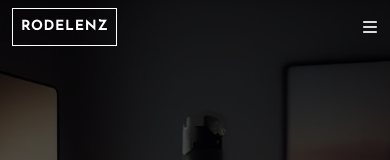
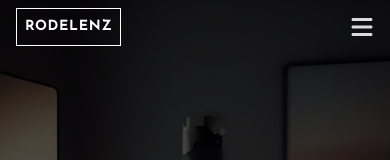
Before and after one commit to Chromax-design/rodelenz, a Next.js app: page / in a window 390 px wide. Shown: the top 160 px of the page. Built offline with nearby package versions, Linux system fonts and the light colour scheme.

Commit message:
fixed some padding style issues

```diff
--- a/components/Hero.tsx
+++ b/components/Hero.tsx
@@ -44,7 +44,7 @@ export function Hero() {
                 className="w-full min-h-screen object-cover object-center brightness-[0.3]"
               />
             </div>
-            <div className="absolute top-0 left-0 w-full h-screen flex place-items-center flex-col px-3">
+            <div className="absolute top-0 left-0 w-full h-screen flex place-items-center flex-col px-4">
               <div className="max-w-4xl h-full flex justify-center items-start flex-col mt-20">
                 <h1 className="uppercase text-6xl font-bold tracking-wide">
                   <TextGenerateEffect
--- a/components/Navbar.tsx
+++ b/components/Navbar.tsx
@@ -19,7 +19,7 @@ import { NavLinks } from "@/constants";
 const Navbar = () => {
   const pathname = usePathname();
   return (
-    <header className="absolute top-0 left-0 w-full py-2 px-3 md:px-10 z-10">
+    <header className="absolute top-0 left-0 w-full py-2 px-4 md:px-10 z-10">
       <nav className="hidden md:flex justify-between items-center">
         <span
           className={
--- a/components/Sidebar.tsx
+++ b/components/Sidebar.tsx
@@ -11,7 +11,7 @@ const Sidebar = () => {
   const pathname = usePathname();
   return (
     <Sheet>
-      <SheetTrigger>
+      <SheetTrigger className="text-2xl">
         <FaBars />
       </SheetTrigger>
       <SheetContent>
```
